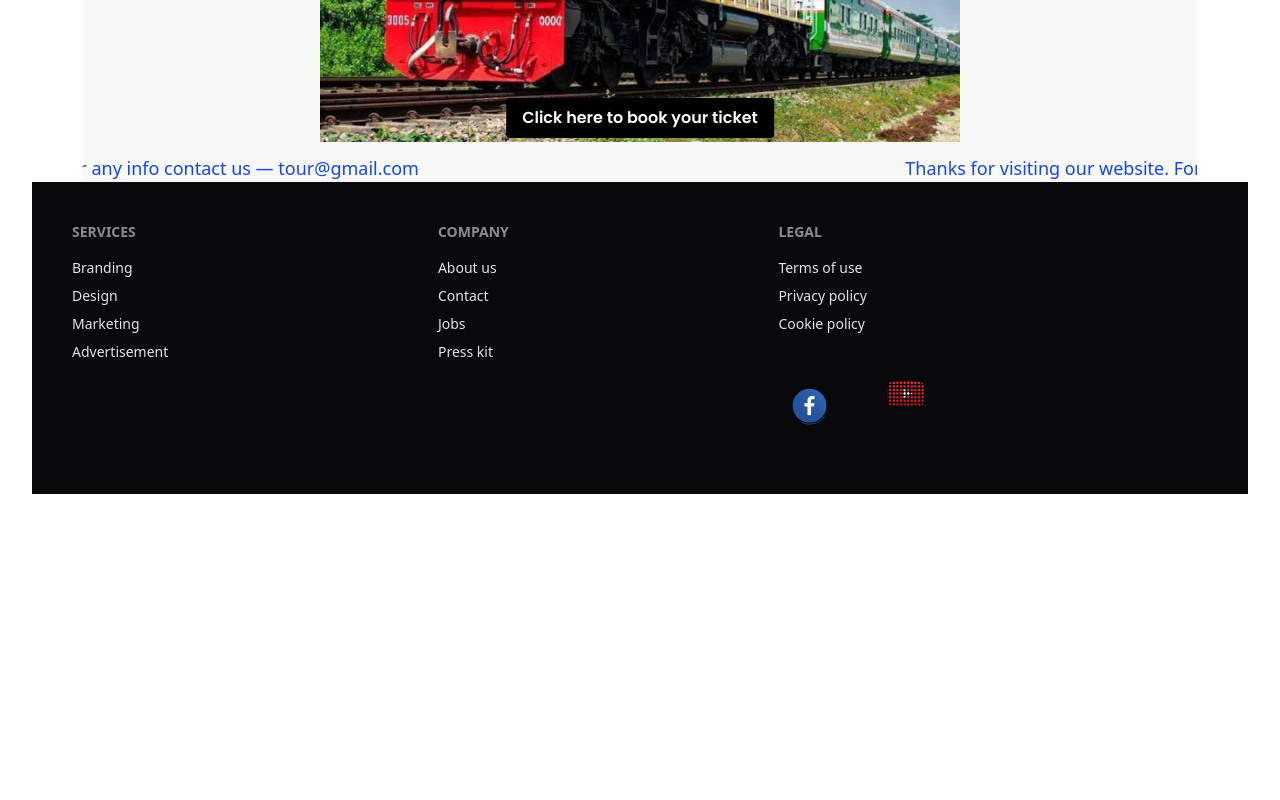
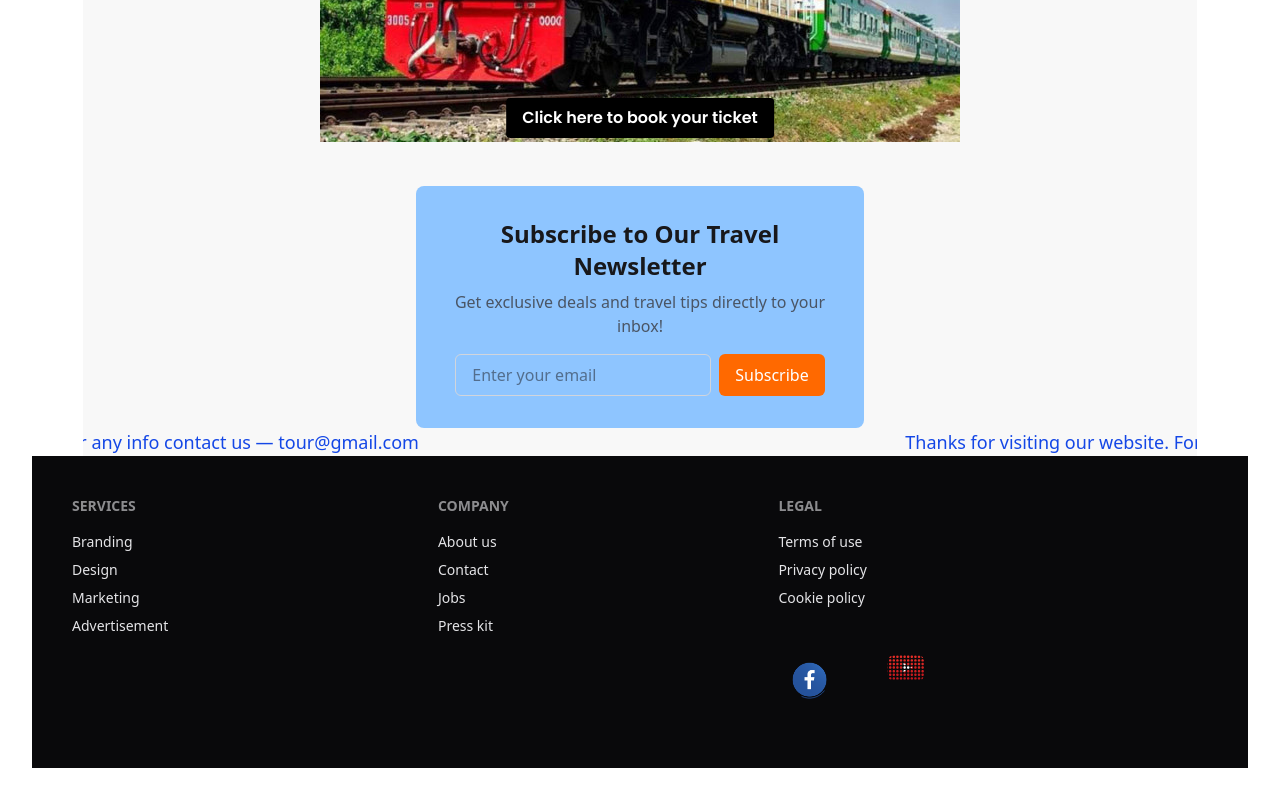
Before and after one commit to AzharChy/Tourist-Package-Client, a React (Vite) app: page / in a window 1280 px wide. Shown: the part 1440-2240 px from the top of the page. Before the commit the page ends 1966 px from the top, so only its background shows below. Built offline with nearby package versions, Linux system fonts and the light colour scheme; no server answers.

Commit message:
newsletter added

```diff
--- /dev/null
+++ b/src/Homepage Component/Newsletter.jsx
@@ -0,0 +1,53 @@
+import React, { useState } from "react";
+
+export default function Newsletter() {
+  const [email, setEmail] = useState("");
+  const [message, setMessage] = useState("");
+  const [color, setColor] = useState("text-green-600");
+
+  const handleSubmit = (e) => {
+    e.preventDefault();
+
+    if (!email.trim()) {
+      setMessage("Please enter a valid email.");
+      setColor("text-red-600");
+    } else {
+      setMessage("✅ Thank you for subscribing!");
+      setColor("text-green-600");
+      setEmail("");
+    }
+  };
+
+  return (
+    <section className="text-center p-8 bg-blue-300 rounded-lg max-w-md mx-auto mt-8">
+      <h2 className="text-2xl font-bold">Subscribe to Our Travel Newsletter</h2>
+      <p className="text-gray-600 mt-2">
+        Get exclusive deals and travel tips directly to your inbox!
+      </p>
+
+      <form
+        onSubmit={handleSubmit}
+        className="flex gap-2 justify-center mt-4"
+      >
+        <input
+          type="email"
+          placeholder="Enter your email"
+          value={email}
+          onChange={(e) => setEmail(e.target.value)}
+          className="px-4 py-2 border border-gray-300 rounded-md w-2/3 focus:outline-none focus:ring-2 focus:ring-orange-400"
+          required
+        />
+        <button
+          type="submit"
+          className="px-4 py-2 bg-orange-500 text-white rounded-md hover:bg-orange-600"
+        >
+          Subscribe
+        </button>
+      </form>
+
+      {message && (
+        <p className={`${color} font-semibold mt-4`}>{message}</p>
+      )}
+    </section>
+  );
+}
--- a/src/Routes/Home.jsx
+++ b/src/Routes/Home.jsx
@@ -6,6 +6,7 @@ import FeaturedPackages from './FeaturedPackages';
 import FlyAir from '../Homepage Component/FlyAir';
 import RaikTicket from '../Homepage Component/RaikTicket';
 import Marquee from "react-fast-marquee";
+import Newsletter from '../Homepage Component/Newsletter';
 
 const Home = () => {
   return (
@@ -51,6 +52,13 @@ const Home = () => {
         <div>
           <RaikTicket></RaikTicket>
         </div>
+
+        {/* newsletter section */}
+
+       <div>
+        <Newsletter />
+       </div>
+
         <div>
            <Marquee gradient={false} speed={50} pauseOnHover={true}>
         <span className="text-blue-700 font-medium text-lg">
```
